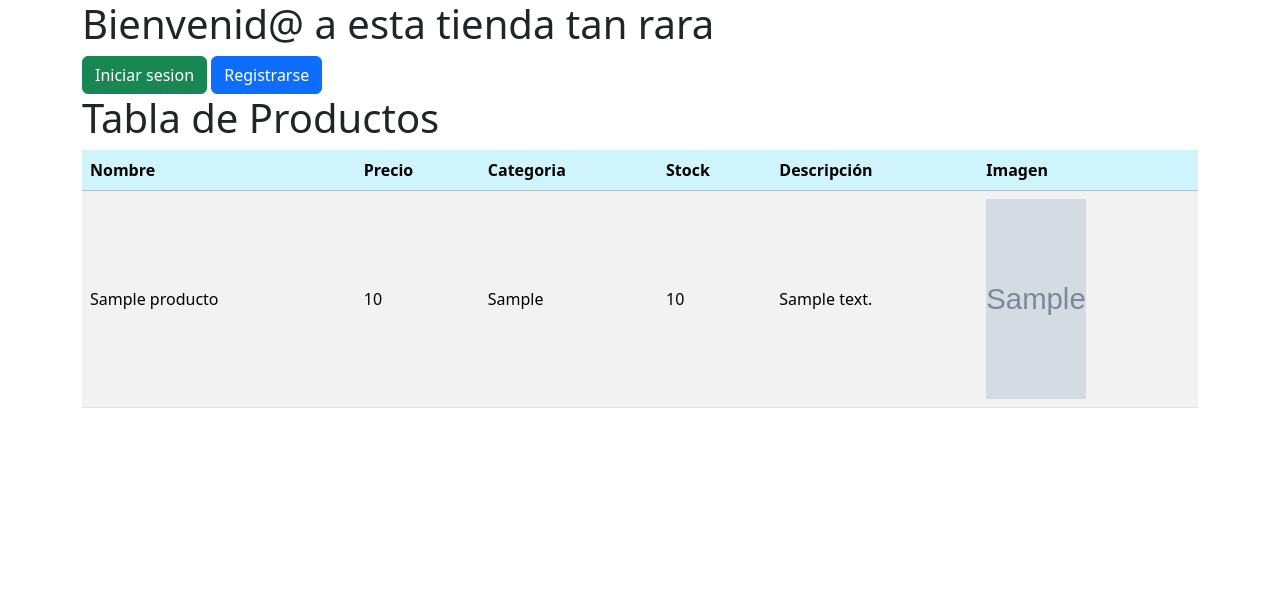
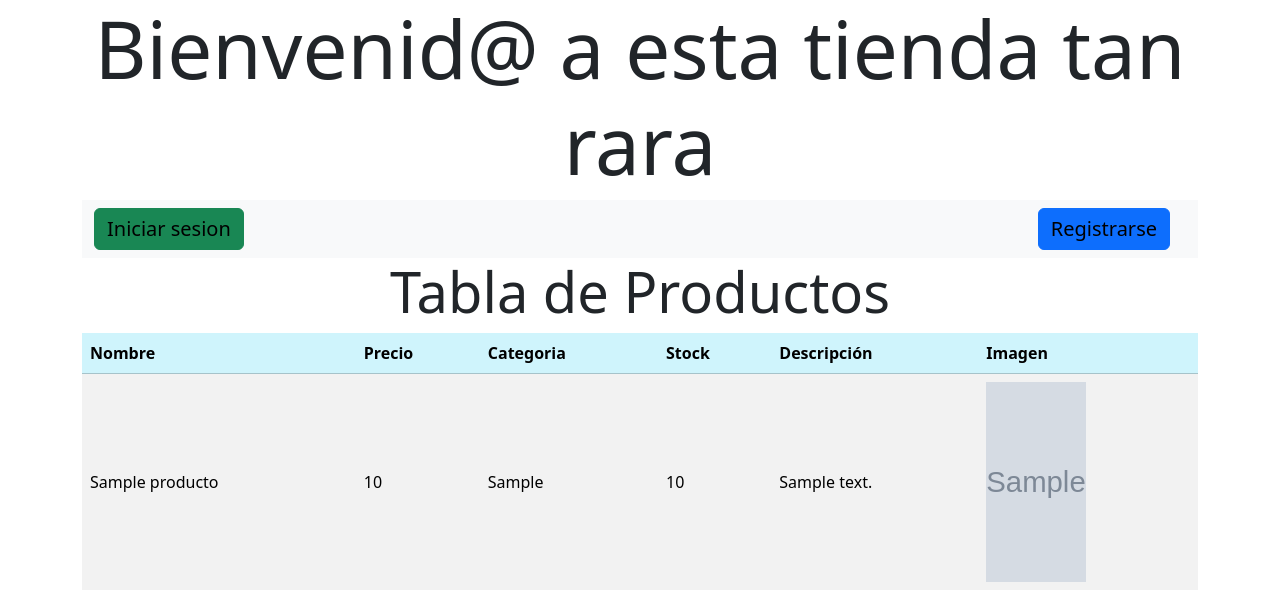
Before and after one commit to DRojasRamirez/ProyectoTiendaPHP, a PHP site: page / in a window 1280 px wide. Shown: the top 590 px of the page. Run offline with PHP 8.4, Linux system fonts and the light colour scheme; tables that the repository leaves empty or names only in its code hold one stand-in row (values such as "Sample post"); grey boxes marked "Sample" are stand-in pictures.

Commit message:
AñadidoCSS a los navbar

```diff
--- a/tienda/categorias/editar_categoria.php
+++ b/tienda/categorias/editar_categoria.php
@@ -12,7 +12,7 @@
 
         session_start();
         if(isset($_SESSION["usuario"])) {
-            echo "<h2>Bienveni@" . $_SESSION["usuario"] .  "</h2>";
+            echo "<h2 class='display-3 text-center'>Bienveni@" . $_SESSION["usuario"] .  "</h2>";
         } else {
             header("location: ../usuarios/iniciar_sesion.php"); // nunca usar esta funcion en el body o al menos siempre antes de que haya codigo
             exit;
--- a/tienda/categorias/nueva_categoria.php
+++ b/tienda/categorias/nueva_categoria.php
@@ -12,7 +12,7 @@
 
         session_start();
         if(isset($_SESSION["usuario"])) {
-            echo "<h2>Bienveni@" . $_SESSION["usuario"] .  "</h2>";
+            echo "<h2 class='display-3 text-center'>Bienveni@" . $_SESSION["usuario"] .  "</h2>";
         } else {
             header("location: ../usuarios/iniciar_sesion.php"); // nunca usar esta funcion en el body o al menos siempre antes de que haya codigo
             exit;
--- a/tienda/index.php
+++ b/tienda/index.php
@@ -27,28 +27,38 @@
 <body>
 
     <div class="container">
-        <h1>Bienvenid@ a esta tienda tan rara</h1>
+
+        <h1  class="display-1 text-center" >Bienvenid@ a esta tienda tan rara</h1>
+
         <?php
 
         if(!isset($_SESSION["usuario"])) {
         ?>
-        <a class="btn btn-success" href="./usuarios/iniciar_sesion.php">Iniciar sesion</a>
-        <a class="btn btn-primary" href="./usuarios/registro.php">Registrarse</a>
-
+        <nav class="navbar navbar-light bg-light">
+            <div class="container-fluid">
+                <a class="btn btn-success navbar-brand" href="./usuarios/iniciar_sesion.php">Iniciar sesion</a>
+                <a class="btn btn-primary navbar-brand" href="./usuarios/registro.php">Registrarse</a>
+            </div>
+        </nav>
 
         <?php  } else {
-        echo "<h2>Bienveni@ " . $_SESSION["usuario"] .  "</h2>";
+        echo "<h2 class='display-4 text-center'>Bienveni@ " . $_SESSION["usuario"] .  "</h2>";
         ?>
-    <a class="btn btn-info" href="productos/index.php">Ver tabla editable de Productos</a>
-    <a class="btn btn-info" href="categorias/index.php">Ver tabla editable de Categorías</a>
-    <a class="btn btn-warning" href="usuarios/cambiar_credenciales.php">Cambiar contraseña</a>
-    <a class="btn btn-danger" href="usuarios/cerrar_sesion.php">Cerrar sesion</a>
+        <nav class="navbar navbar-light bg-light">
+            <div class="container-fluid">
+                <a class="btn btn-info navbar-brand" href="productos/index.php">Ver tabla editable de Productos</a>
+                <a class="btn btn-info navbar-brand" href="categorias/index.php">Ver tabla editable de Categorías</a>
+                <a class="btn btn-warning navbar-brand" href="usuarios/cambiar_credenciales.php">Cambiar contraseña</a>
+                <a class="btn btn-danger navbar-brand" href="usuarios/cerrar_sesion.php">Cerrar sesion</a>
+            </div>
+        </nav>
+
         <?php
         // exit;
         }
         ?>
 
-        <h1>Tabla de Productos</h1>
+        <h1 class="display-4 text-center">Tabla de Productos</h1>
 
         <?php
 
--- a/tienda/productos/editar_producto.php
+++ b/tienda/productos/editar_producto.php
@@ -12,7 +12,7 @@
 
         session_start();
         if(isset($_SESSION["usuario"])) {
-            echo "<h2>Bienveni@" . $_SESSION["usuario"] .  "</h2>";
+            echo "<h2 class='display-3 text-center'>Bienveni@" . $_SESSION["usuario"] .  "</h2>";
         } else {
             header("location: ../usuarios/iniciar_sesion.php"); // nunca usar esta funcion en el body o al menos siempre antes de que haya codigo
             exit;
--- a/tienda/productos/nuevo_producto.php
+++ b/tienda/productos/nuevo_producto.php
@@ -12,7 +12,7 @@
 
         session_start();
         if(isset($_SESSION["usuario"])) {
-            echo "<h2>Bienveni@ " . $_SESSION["usuario"] .  "</h2>";
+            echo "<h2 class='display-3 text-center'>Bienveni@ " . $_SESSION["usuario"] .  "</h2>";
         } else {
             header("location: ../usuarios/iniciar_sesion.php"); // nunca usar esta funcion en el body o al menos siempre antes de que haya codigo
             exit;
```
Also changed, not shown: tienda/categorias/index.php (+11 -5 lines), tienda/productos/index.php (+11 -5 lines). Lines whose indentation alone changed are shown as unchanged.
